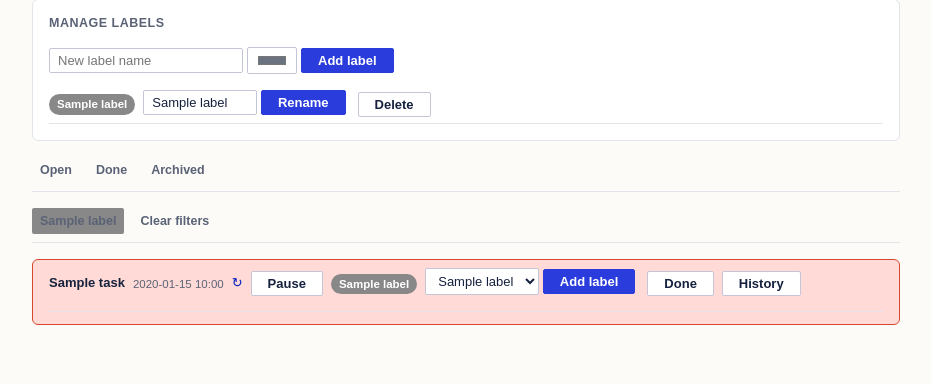
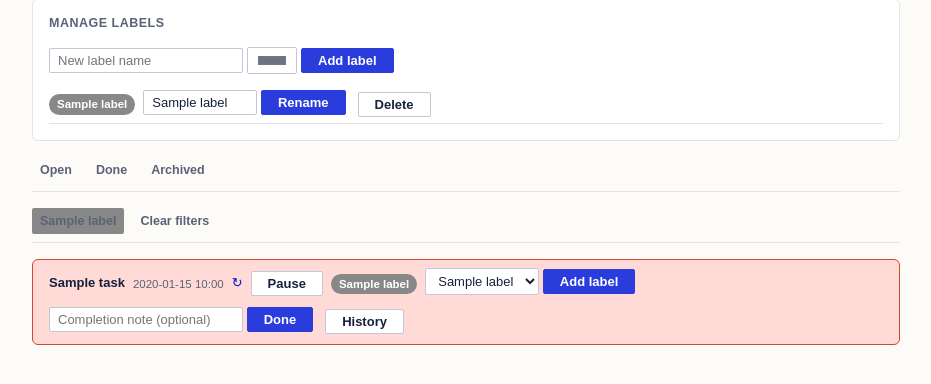
Before and after one commit to businessanalysisio/idea-space, a FastAPI app: page /tasks in a window 1280 px wide. Shown: the part 163-547 px from the top of the page, without its empty margins (174-1105 px from the left). Run offline with FastAPI, Linux system fonts and the light colour scheme; tables that the repository leaves empty hold one stand-in row (values such as "Sample post").

Commit message:
fix: gate task completion on open status, add completion-note UI, and add a startup schema migration
Co-Authored-By: Claude Sonnet 5 <noreply@anthropic.com>

```diff
--- a/idea_space/app/main.py
+++ b/idea_space/app/main.py
@@ -1,5 +1,6 @@
 from fastapi import FastAPI
 from fastapi.staticfiles import StaticFiles
+from sqlalchemy import text
 
 from app.db import Base, SessionLocal, engine
 from app.routers import calendar, labels, reminders, tasks
@@ -13,9 +14,25 @@ app.include_router(calendar.router)
 app.include_router(reminders.router)
 
 
+def ensure_completion_note_column(target_engine) -> None:
+    """Idempotently add tasks.completion_note to a pre-existing (Slice 1) database.
+
+    `Base.metadata.create_all` only creates missing tables; it never adds
+    columns to a table that already exists. Any database created before this
+    slice already has a `tasks` table without `completion_note`, so we patch
+    it in directly.
+    """
+    with target_engine.connect() as conn:
+        columns = {row[1] for row in conn.execute(text("PRAGMA table_info(tasks)"))}
+        if "completion_note" not in columns:
+            conn.execute(text("ALTER TABLE tasks ADD COLUMN completion_note TEXT"))
+            conn.commit()
+
+
 @app.on_event("startup")
 def on_startup():
     Base.metadata.create_all(bind=engine)
+    ensure_completion_note_column(engine)
     db = SessionLocal()
     try:
         seed_default_workspace(db)
--- a/idea_space/app/routers/tasks.py
+++ b/idea_space/app/routers/tasks.py
@@ -120,8 +120,8 @@ def complete_task(
     db: Session = Depends(get_db),
 ):
     task = db.get(Task, task_id)
-    if task is None:
-        raise HTTPException(status_code=404, detail="Task not found")
+    if task is None or task.status != "open":
+        raise HTTPException(status_code=404, detail="Task not found or not open")
 
     record_change(db, task, "status", task.status, "done")
     task.status = "done"
@@ -194,7 +194,7 @@ def task_history(request: Request, task_id: int, db: Session = Depends(get_db)):
     entries = (
         db.query(ActivityLog)
         .filter(ActivityLog.task_id == task_id)
-        .order_by(ActivityLog.changed_at.desc())
+        .order_by(ActivityLog.changed_at.desc(), ActivityLog.id.desc())
         .all()
     )
     return templates.TemplateResponse(
--- a/idea_space/app/static/app.css
+++ b/idea_space/app/static/app.css
@@ -237,6 +237,10 @@ form {
   padding: var(--space-sm) var(--space-md);
 }
 
+#reminder-banner:empty {
+  display: none;
+}
+
 .reminder {
   display: flex;
   gap: var(--space-sm);
@@ -275,6 +279,10 @@ form {
   padding-top: var(--space-xs);
 }
 
+.task-history:empty {
+  display: none;
+}
+
 .history-note {
   color: var(--color-ink-900);
 }
--- a/idea_space/app/templates/tasks/_row.html
+++ b/idea_space/app/templates/tasks/_row.html
@@ -23,10 +23,15 @@
     <button type="submit">Add label</button>
   </form>
   {% endif %}
-  <button hx-post="/tasks/{{ task.id }}/complete" hx-target="#task-list" hx-swap="outerHTML">Done</button>
+  {% if task.status == "open" %}
+  <form hx-post="/tasks/{{ task.id }}/complete" hx-target="#task-list" hx-swap="outerHTML" style="display:inline">
+    <input type="text" name="completion_note" placeholder="Completion note (optional)">
+    <button type="submit">Done</button>
+  </form>
+  {% endif %}
   {% if task.status == "done" %}
   <button hx-post="/tasks/{{ task.id }}/archive" hx-target="#task-list" hx-swap="outerHTML">Archive</button>
   {% endif %}
-  <button hx-get="/tasks/{{ task.id }}/history" hx-target="#history-{{ task.id }}" hx-swap="innerHTML">History</button>
+  <button hx-get="/tasks/{{ task.id }}/history" hx-target="#history-{{ task.id }}" hx-swap="outerHTML">History</button>
   <div id="history-{{ task.id }}" class="task-history"></div>
 </li>
```
Also changed, not shown: idea_space/tests/test_calendar.py (+13 -0 lines), idea_space/tests/test_health.py (+50 -0 lines), idea_space/tests/test_reminders.py (+18 -0 lines), idea_space/tests/test_tasks.py (+45 -0 lines).
